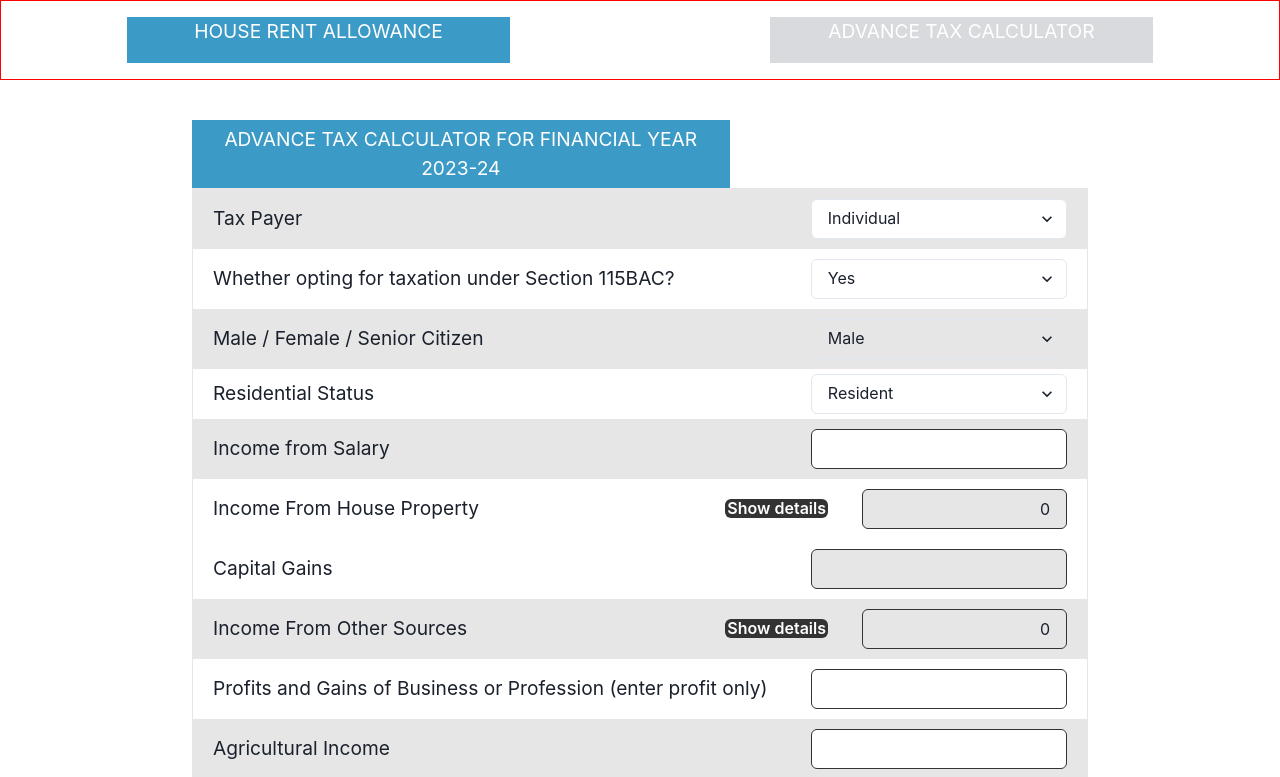
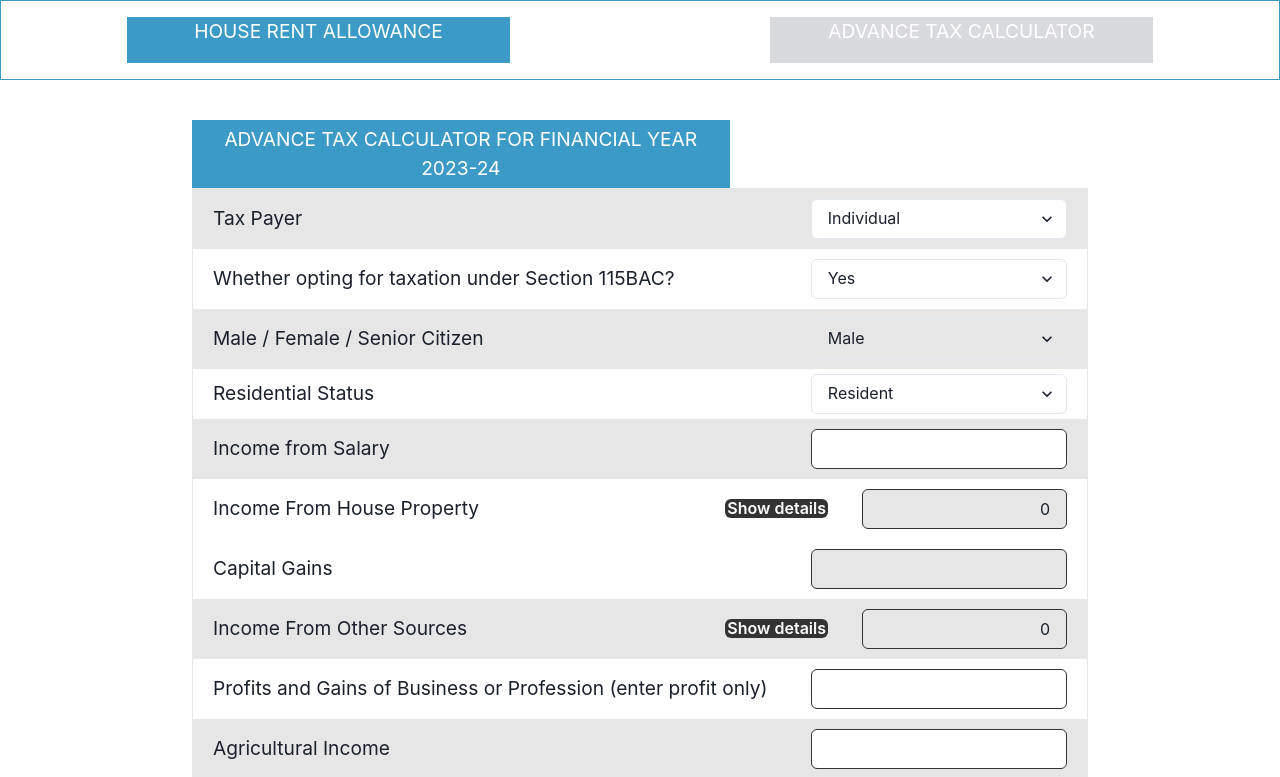
Before and after one commit to palabhi017/Tax-Calculator, a React (Create React App) app: page /atc in a window 1280 px wide. Shown: the top 777 px of the page. Built offline with nearby package versions, Linux system fonts and the light colour scheme.

Commit message:
comments added in all components

```diff
--- a/src/Components/AllRoutes.tsx
+++ b/src/Components/AllRoutes.tsx
@@ -3,6 +3,8 @@ import { Routes,Route } from 'react-router-dom'
 import HRA from './HRA'
 import ATC from './ATC'
 
+// this component contains all routes of our application.
+//which is used to navigate between components.
 const AllRoutes = () => {
   return (
    <Routes>
--- a/src/Components/Cooperate.tsx
+++ b/src/Components/Cooperate.tsx
@@ -1,5 +1,7 @@
 import React from 'react'
 import { HStack, Input, Text, Checkbox, Select} from "@chakra-ui/react"
+
+// This is a calculator for cooperate category.
 
 const Cooperate = () => {
   return (
--- a/src/Components/Deductions.tsx
+++ b/src/Components/Deductions.tsx
@@ -1,5 +1,8 @@
 import React, { useEffect, useState } from 'react'
 import { HStack, Input, Text} from "@chakra-ui/react"
+
+// This component is created for getting user input and calculating deduction based on the inputs.
+
 
 const Deductions = ({data}:{data:(amount:number)=>void}) => {
     const [contribution,setContribution] = useState(0)
--- a/src/Components/IncomeHP.tsx
+++ b/src/Components/IncomeHP.tsx
@@ -1,5 +1,9 @@
 import React, { useEffect, useState } from 'react'
 import { HStack, Input, Text} from "@chakra-ui/react"
+
+// This component is created for getting user input and
+//calculating "Income from house property" based on the inputs.
+
 
 const IncomeHP = ({data}:{data:(amount:number)=>void}) => {
     const [totalIncome,settotalIncome] = useState(0)
--- a/src/Components/IncomeOS.tsx
+++ b/src/Components/IncomeOS.tsx
@@ -1,5 +1,8 @@
 import React, { useEffect, useState } from 'react'
 import { HStack, Input, Text} from "@chakra-ui/react"
+
+// This component is created for getting user input and calculating "Income from other Source" based on the inputs.
+
 
 const IncomeOS = ({data}:{data:(amount:number)=>void}) => {
     const [interest,setInterest] = useState(0)
--- a/src/Components/Navbar.tsx
+++ b/src/Components/Navbar.tsx
@@ -5,10 +5,10 @@ import { Link } from 'react-router-dom'
 const Navbar = () => {
   const [active,setActive] = useState<boolean>(false)
   return (
-    <HStack w="100vw" h="10vh" border={"1px solid red"} justifyContent={"space-around"} alignItems={"center"}>
+    <HStack w="100vw" h="10vh" border={"1px solid #3b9ac6"} justifyContent={"space-around"} alignItems={"center"}>
 <Link to="/" style={{width:"30%",height:"60%",textDecoration:"none"}}><Box w={"100%"} h={"100%"} bgColor={active? "#d9dade": "#3b9ac6"} color="white" textAlign={"center"} fontSize={"1.2em"} onClick={()=> setActive(false)} > HOUSE RENT ALLOWANCE</Box></Link>
 <Link to="/atc" style={{width:"30%",height:"60%",textDecoration:"none"}}><Box w={"100%"} h={"100%"} bgColor={active? "#3b9ac6": "#d9dade"} color="white" textAlign={"center"} fontSize={"1.2em"} onClick={()=> setActive(true)}>ADVANCE TAX CALCULATOR </Box></Link>
-    </HStack>
+  </HStack>
   )
 }
 
```
Also changed, not shown: src/Components/ATC.tsx (+7 -1 lines), src/Components/Individual.tsx (+16 -11 lines).
